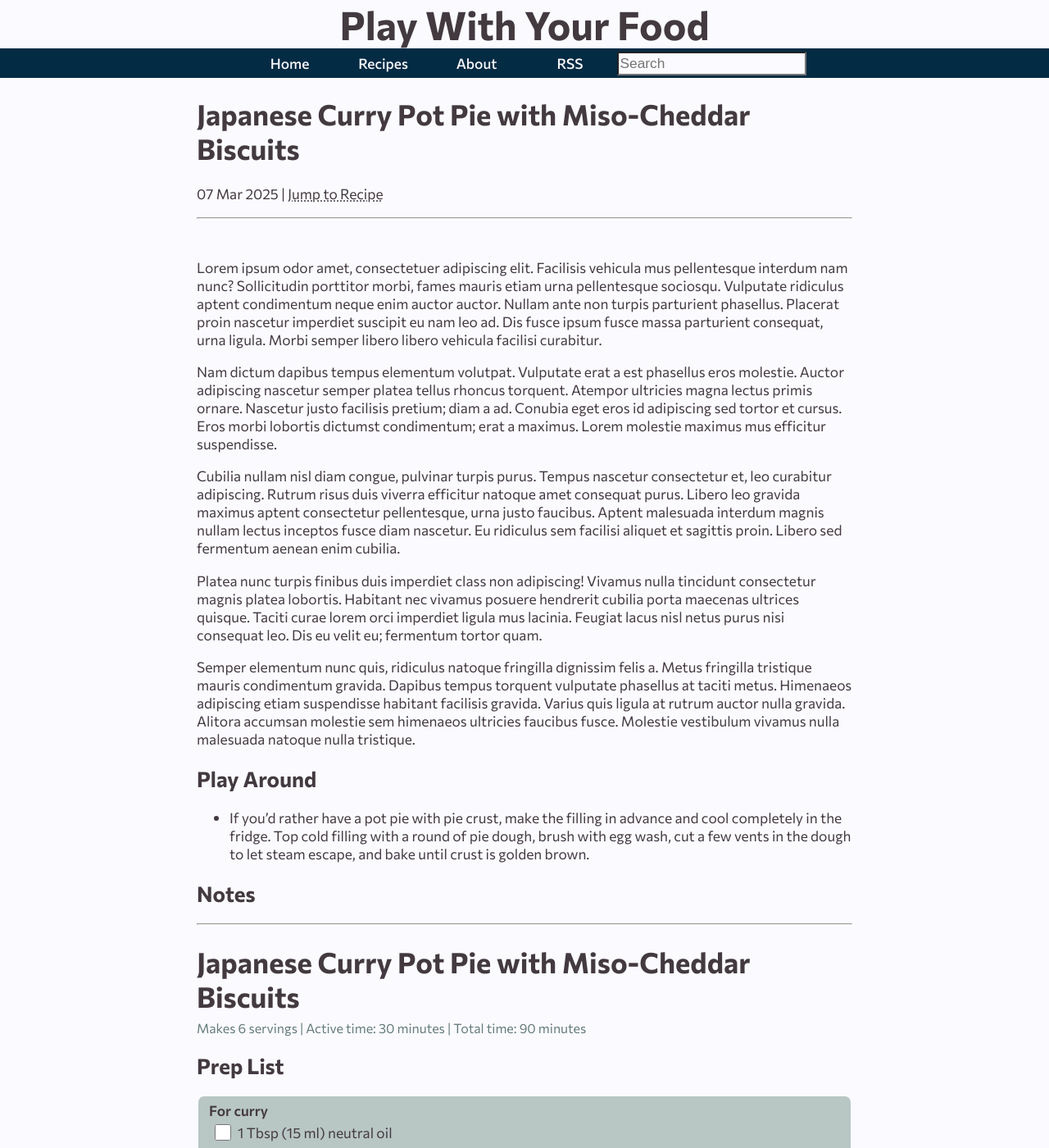
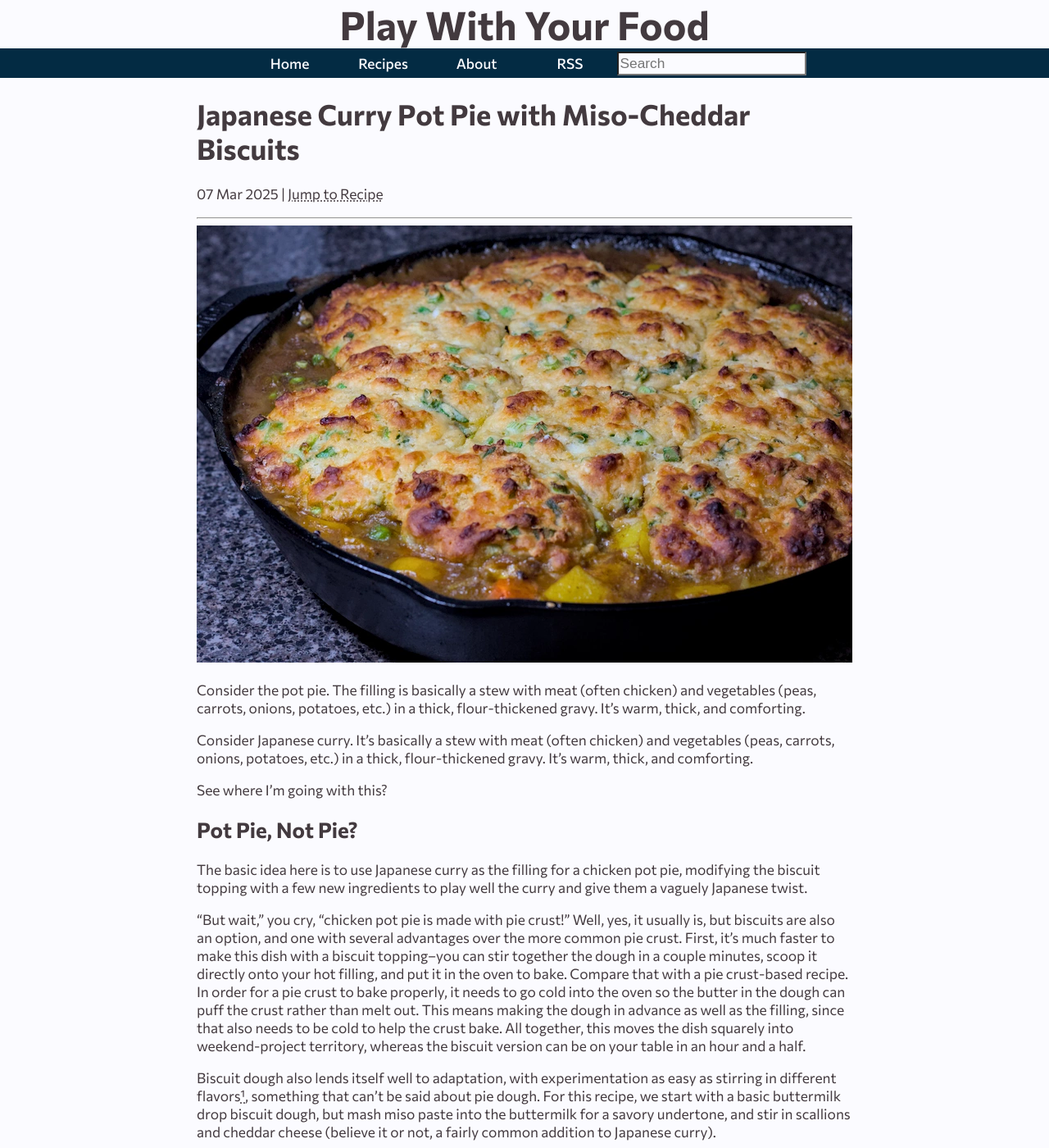
Before and after one commit to wugologist/play-with-your-food, a Jekyll site: the page built from _posts/2025-03-07-japanese-curry-pot-pie.md, in a window 1280 px wide and 1400 px high. Shown: the whole window at 82% size. Built offline with Jekyll 4.4.1, drawn with Linux system fonts in a browser that asks for light colours; some of the changed text lies outside the part shown.

Commit message:
recipe adjustments and headnote

```diff
--- a/_posts/2025-03-07-japanese-curry-pot-pie.md
+++ b/_posts/2025-03-07-japanese-curry-pot-pie.md
@@ -1,23 +1,51 @@
 ---
 tags: []
 title: Japanese Curry Pot Pie with Miso-Cheddar Biscuits
-image:
+image: /assets/images/2025-03-07-japanese-curry/thumbnail.webp
+excerpt_separator: <!--more-->
 ---
 
-Lorem ipsum odor amet, consectetuer adipiscing elit. Facilisis vehicula mus pellentesque interdum nam nunc? Sollicitudin porttitor morbi, fames mauris etiam urna pellentesque sociosqu. Vulputate ridiculus aptent condimentum neque enim auctor auctor. Nullam ante non turpis parturient phasellus. Placerat proin nascetur imperdiet suscipit eu nam leo ad. Dis fusce ipsum fusce massa parturient consequat, urna ligula. Morbi semper libero libero vehicula facilisi curabitur.
+Consider the pot pie. The filling is basically a stew with meat (often chicken) and vegetables (peas, carrots, onions, potatoes, etc.) in a thick, flour-thickened gravy. It's warm, thick, and comforting.
 
-Nam dictum dapibus tempus elementum volutpat. Vulputate erat a est phasellus eros molestie. Auctor adipiscing nascetur semper platea tellus rhoncus torquent. Atempor ultricies magna lectus primis ornare. Nascetur justo facilisis pretium; diam a ad. Conubia eget eros id adipiscing sed tortor et cursus. Eros morbi lobortis dictumst condimentum; erat a maximus. Lorem molestie maximus mus efficitur suspendisse.
+Consider Japanese curry. It's basically a stew with meat (often chicken) and vegetables (peas, carrots, onions, potatoes, etc.) in a thick, flour-thickened gravy. It's warm, thick, and comforting.
 
-Cubilia nullam nisl diam congue, pulvinar turpis purus. Tempus nascetur consectetur et, leo curabitur adipiscing. Rutrum risus duis viverra efficitur natoque amet consequat purus. Libero leo gravida maximus aptent consectetur pellentesque, urna justo faucibus. Aptent malesuada interdum magnis nullam lectus inceptos fusce diam nascetur. Eu ridiculus sem facilisi aliquet et sagittis proin. Libero sed fermentum aenean enim cubilia.
+See where I'm going with this?
 
-Platea nunc turpis finibus duis imperdiet class non adipiscing! Vivamus nulla tincidunt consectetur magnis platea lobortis. Habitant nec vivamus posuere hendrerit cubilia porta maecenas ultrices quisque. Taciti curae lorem orci imperdiet ligula mus lacinia. Feugiat lacus nisl netus purus nisi consequat leo. Dis eu velit eu; fermentum tortor quam.
+ <!--more-->
 
-Semper elementum nunc quis, ridiculus natoque fringilla dignissim felis a. Metus fringilla tristique mauris condimentum gravida. Dapibus tempus torquent vulputate phasellus at taciti metus. Himenaeos adipiscing etiam suspendisse habitant facilisis gravida. Varius quis ligula at rutrum auctor nulla gravida. Alitora accumsan molestie sem himenaeos ultricies faucibus fusce. Molestie vestibulum vivamus nulla malesuada natoque nulla tristique.
+## Pot Pie, Not Pie?
+
+The basic idea here is to use Japanese curry as the filling for a chicken pot pie, modifying the biscuit topping with a few new ingredients to play well the curry and give them a vaguely Japanese twist.
+
+"But wait," you cry, "chicken pot pie is made with pie crust!" Well, yes, it usually is, but biscuits are also an option, and one with several advantages over the more common pie crust. First, it's much faster to make this dish with a biscuit topping--you can stir together the dough in a couple minutes, scoop it directly onto your hot filling, and put it in the oven to bake. Compare that with a pie crust-based recipe. In order for a pie crust to bake properly, it needs to go cold into the oven so the butter in the dough can puff the crust rather than melt out. This means making the dough in advance as well as the filling, since that also needs to be cold to help the crust bake. All together, this moves the dish squarely into weekend-project territory, whereas the biscuit version can be on your table in an hour and a half.
+
+Biscuit dough also lends itself well to adaptation, with experimentation as easy as stirring in different flavors[¹](#notes), something that can't be said about pie dough. For this recipe, we start with a basic buttermilk drop biscuit dough, but mash miso paste into the buttermilk for a savory undertone, and stir in scallions and cheddar cheese (believe it or not, a fairly common addition to Japanese curry).
+
+![Biscuit dough](/assets/images/2025-03-07-japanese-curry/dough.webp)
+
+## Curry Up
+
+For the filling of our pot pie we're using a pretty standard Japanese curry. If you're unfamiliar, Japanese curry is nothing like other curries you'd find elsewhere. It's only mildly spicy, instead leaning savory and sweet. like many other Japanese dishes. Originally introduced by the British (hence the curry powder-based flavor profile), it's in a lot of ways like a Western stew--meat, potatoes, and vegetables simmered in stock thickened with roux--with some curry powder added. It's extremely popular in Japan, and ready-made blocks of roux and seasoning make it a quick and easy dish to prepare, something we're taking advantage of here.
+
+To make the curry, start by browning some chicken thighs. We're using dark meat here since it stands up better to the two-part cooking process, but white meat would still be fine if that's what you have. Once the meat is browned, take it out and saute onions and ginger, then add potatoes and carrots, along with half a grated apple, which gives some sweet fruit notes to the dish, along with a bit of acidity if you use something like a Granny Smith. You could also chop the apple if you want some more distinct bits of sweetness, or if you're using a softer variety that'll dissolve into the sauce on its own.
+
+![Sauteed vegetables](/assets/images/2025-03-07-japanese-curry/vegetables.webp)
+
+Once the vegetables are beginning to soften slightly, add back the meat and add some chicken stock along with a bit of dashi powder. Dashi powder gives a bit of extra savoriness to the dish as well as a vaguely Japanese essence, but not to such an extent that you'll be able to pick it out. If you don't have any one hand, it's fine to leave it out; you just might need an extra pinch of salt. Once the liquid is simmering, stir in the curry roux blocks. You want to be thorough when you do this; biting into a bit of undissolved roux is not something I'd recommend. To incorporate it easily, you can use a ladle to scoop out some liquid and drop in a square or two of roux. Stir the liquid in the ladle until the roux dissolves, then stir it back into the rest of the liquid and repeat with the remaining roux. Once all the roux is added, return the skillet to a simmer, stir in some frozen peas, and remove from the heat.
+
+![Adding roux](/assets/images/2025-03-07-japanese-curry/roux.webp)
+
+To finish, scoop roughly 2-tablespoon blobs of biscuit dough around the surface of the curry, set the pan on top of a tray to catch the inevitable drips from the bubbling curry, and bake until the biscuits are brown on top and the whole dish is bubbling hot. Once it's done baking, be sure to let it cool for at least 15 minutes before serving--before then, not only will you burn your mouth, but the biscuits might be wet and unset where they touch the liquid. Once it's rested, though, prepare yourself for the greatest way to enjoy Japanese curry since white rice.
+
+![Topping the curry](/assets/images/2025-03-07-japanese-curry/topping.webp)
 
 ## Play Around
-
-- If you'd rather have a pot pie with pie crust, make the filling in advance and cool completely in the fridge. Top cold filling with a round of pie dough, brush with egg wash, cut a few vents in the dough to let steam escape, and bake until crust is golden brown.
+- You can give the pot pie treatment to just about any thick stew. Just make sure that, before topping and baking, everything in the stew is at a point where it'll finish cooking during the half hour in the oven.
+- You know what else is basically a stew with a topping? Shepherd's pie. Replace the biscuit dough with a layer of mashed potatoes, maybe with some cheese mixed in. You probably don't need the potato chunks in the curry, but I won't stop you.
+- If you'd rather have a pot pie with pie crust, make the filling in advance and cool completely in the fridge. Top cold filling with a cold round of pie dough, seal the dough against the edge of the skillet, brush with egg wash, cut a few vents in the dough to let steam escape, and bake until crust is golden brown.
 
 ## Notes
 
+- One test version had a tablespoon of furikake mixed in rather than cheese. This was, shall we say, unsubtle. If you like the flavor (savory, salty, and more than a little fishy), try baking a batch of biscuits that way, though I wouldn't recommend topping a pot pie with it.
+
 {% include recipe.html path=page.path title=page.title %}
```
Also changed, not shown: _data/recipes/2025-03-07-japanese-curry-pot-pie.yml (+38 -40 lines), assets/images/2025-03-07-japanese-curry/dough.webp (added), assets/images/2025-03-07-japanese-curry/roux.webp (added), assets/images/2025-03-07-japanese-curry/thumbnail.webp (added), assets/images/2025-03-07-japanese-curry/topping.webp (added), assets/images/2025-03-07-japanese-curry/vegetables.webp (added).
